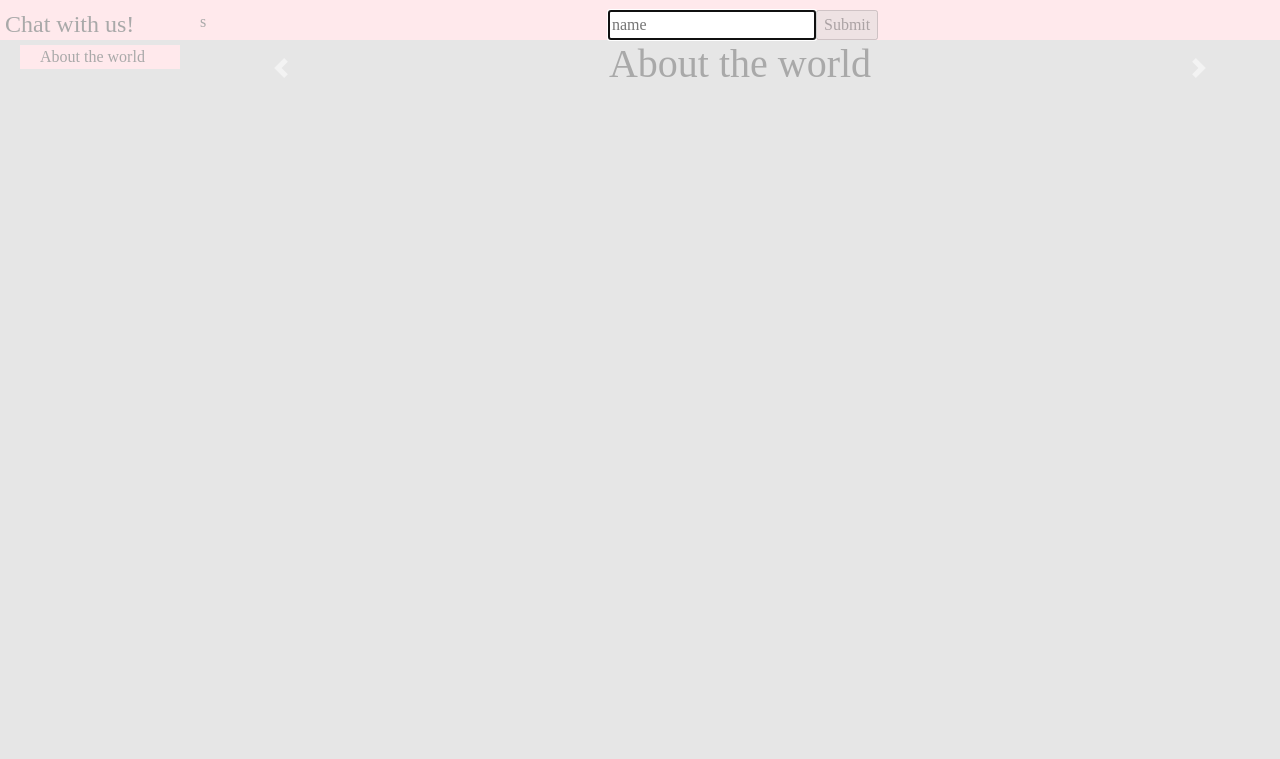
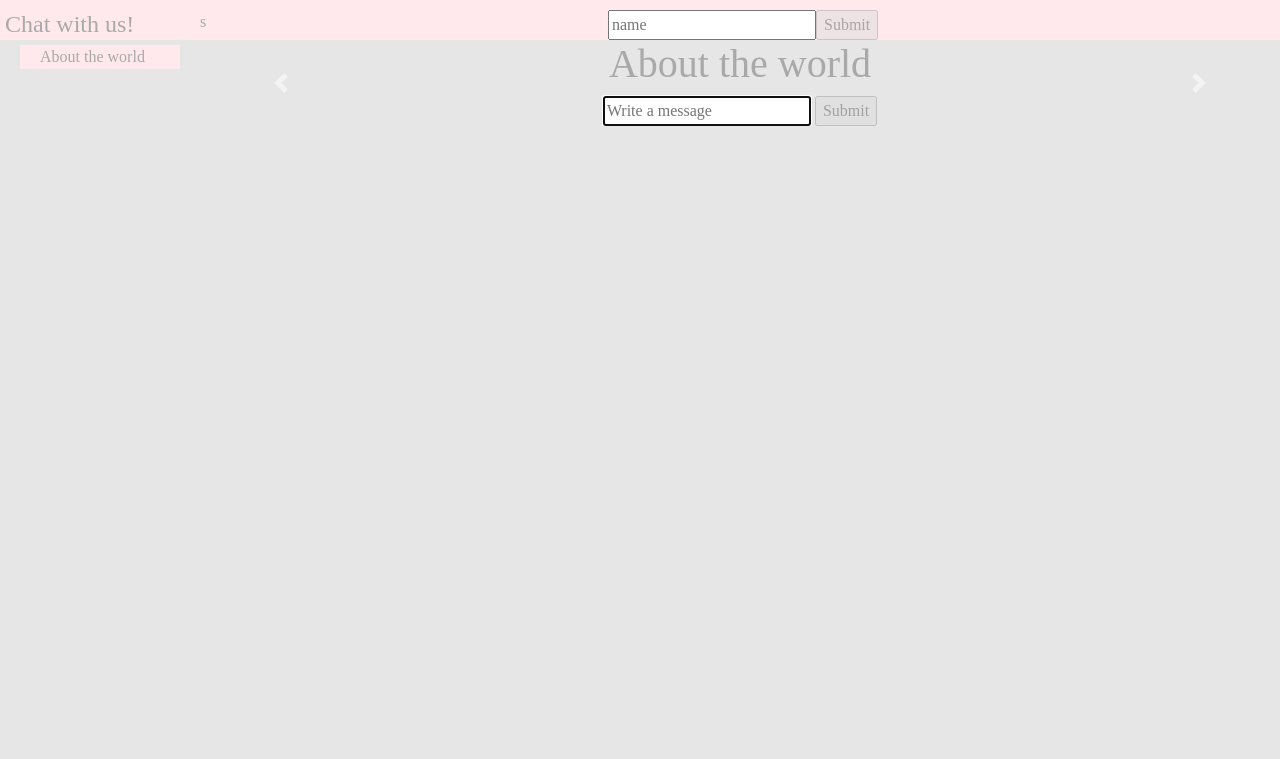
Before and after one commit to slolow/chat-app, a Flask app: page / in a window 1280 px wide. Shown: the top 759 px of the page. Run offline with Flask 2, Linux system fonts and the light colour scheme; some libraries are stand-ins or nearby versions.

Commit message:
Added Message form for example chat

```diff
--- a/templates/index.html
+++ b/templates/index.html
@@ -28,6 +28,10 @@
           <div class="carousel-inner">
             <div id="carousel-item-0" class="carousel-item active">
               <h1>About the world</h1>
+              <form class="message-form">
+                <input id="message-input-0" class="message-input" placeholder="Write a message" autocomplete="off", autofocus=true></input>
+                <input id="message-submit-0" class="message-submit" type="submit" disabled=true></input>
+              </form>
             </div>
           </div>
           <a class="carousel-control-prev" href="#carouselExampleControls" role="button" data-slide="prev">
```
